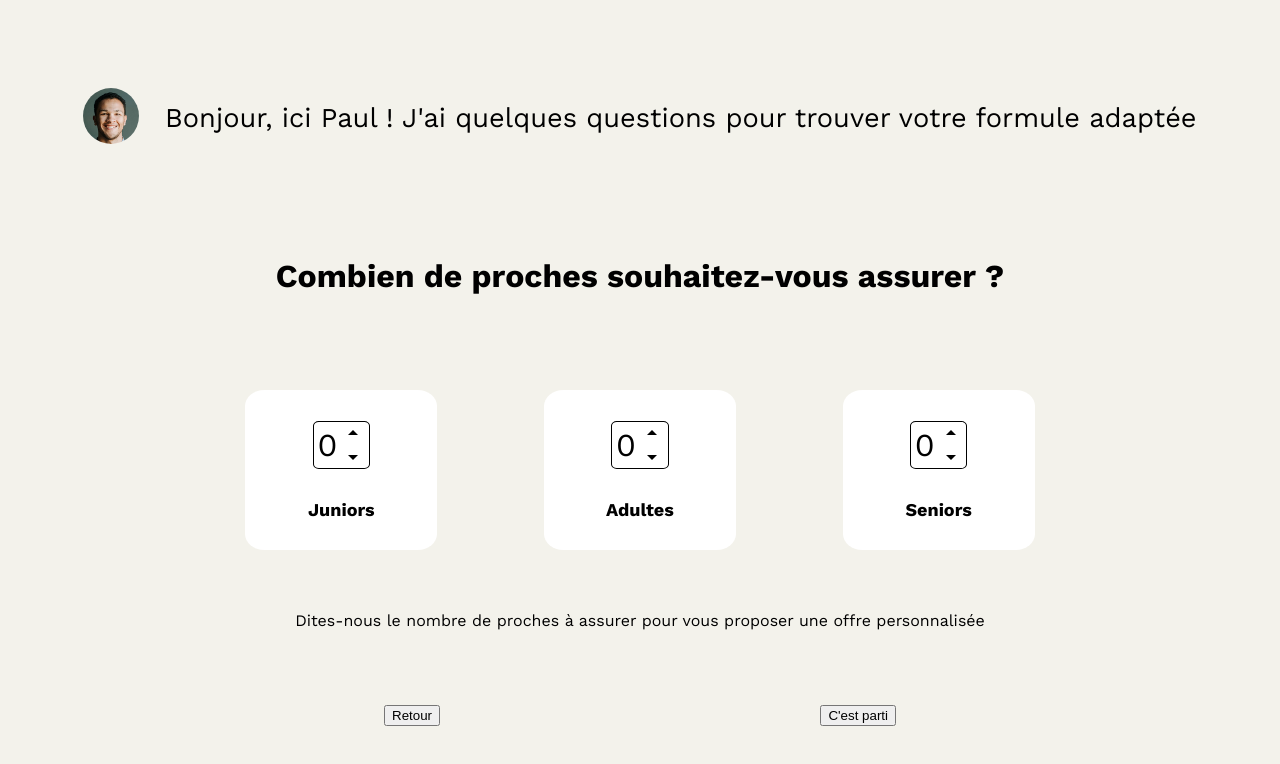
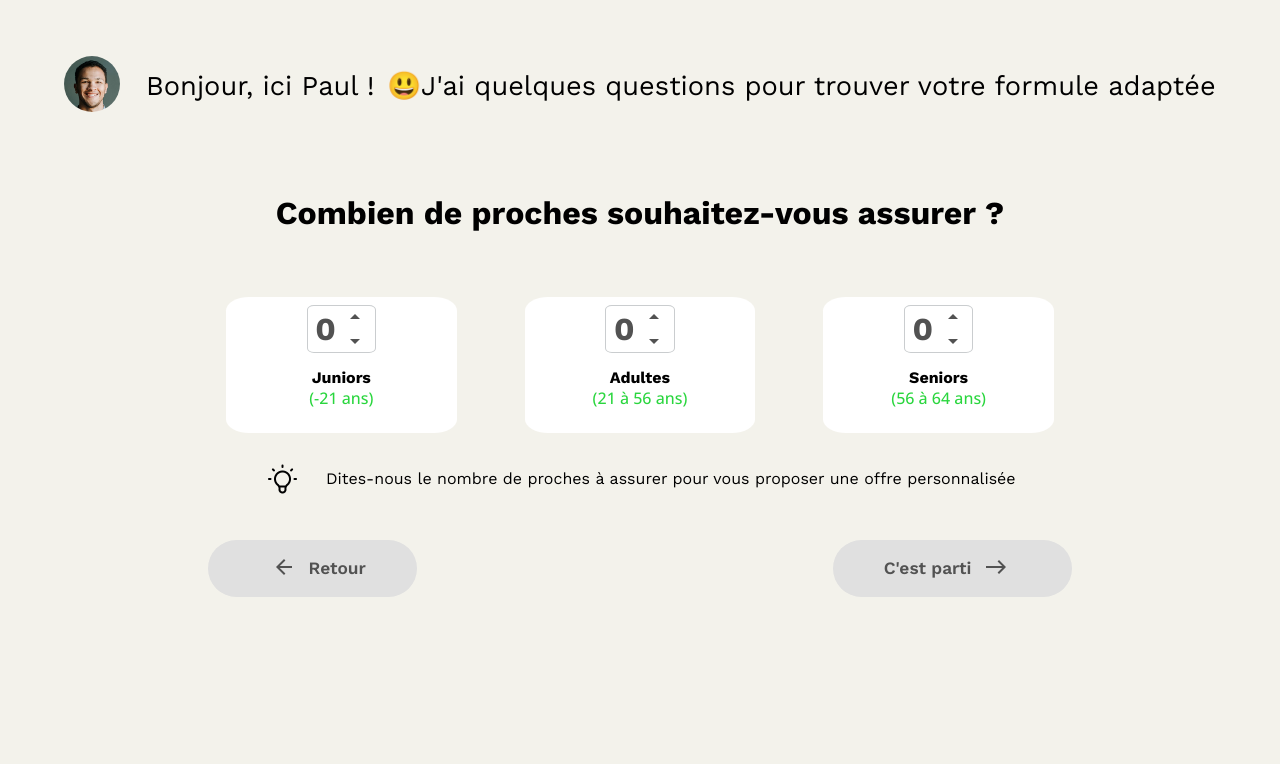
Before and after one commit to WildCodeSchool/paris-0921-project3-my-singa-assurance, a React (Vite) app: page /offer in a window 1280 px wide. Shown: the top 764 px of the page. Built offline with nearby package versions, Linux system fonts and the light colour scheme.

Commit message:
style update the offer page CSS

```diff
--- a/src/components/Offer.jsx
+++ b/src/components/Offer.jsx
@@ -3,10 +3,19 @@ import React, { useState } from 'react';
 import portrait from '../assets/portraitRecipient.png';
 import ArrowDropUpIcon from '@material-ui/icons/ArrowDropUp';
 import ArrowDropDownIcon from '@material-ui/icons/ArrowDropDown';
+import lightbulb from '../assets/lightBulb.png';
+import ArrowBackOutlinedIconLeft from '@material-ui/icons/ArrowBackOutlined';
+import ArrowEastIcon from '@mui/icons-material/East';
 
 import style from './style/Offer.module.scss';
 
 function Offer() {
+  const Emoji = (props) => (
+    <span className={style.emojiHandright} role="img" aria-label={props.label ? props.label : ''} aria-hidden={props.label ? 'false' : 'true'}>
+      {props.symbol}
+    </span>
+  );
+
   const [juniorCount, setJuniorCount] = useState(0);
   const [adultCount, setAdultCount] = useState(0);
   const [seniorCount, setSeniorCount] = useState(0);
@@ -70,7 +79,9 @@ function Offer() {
           <img src={portrait} alt="user" className={style.RecipientLocationPortrait} />
         </div>
         <div className={style.RecipientLocationTextTitle}>
-          <h3 className={style.RecipientLocationPresentation}>Bonjour, ici Paul ! J&apos;ai quelques questions pour trouver votre formule adaptée</h3>
+          <h3 className={style.RecipientLocationPresentation}>
+            Bonjour, ici Paul !<Emoji label="smiling face" symbol="😃" /> J&apos;ai quelques questions pour trouver votre formule adaptée
+          </h3>
         </div>
       </div>
       <h1>Combien de proches souhaitez-vous assurer ?</h1>
@@ -85,6 +96,7 @@ function Offer() {
               </div>
             </div>
             <div className={style.ageCounterTitle}>Juniors</div>
+            <p className={style.ageCounterText}>(-21 ans)</p>
           </div>
           <div className={style.ageCounterMainContainer}>
             <div className={style.ageCounter}>
@@ -95,6 +107,7 @@ function Offer() {
               </div>
             </div>
             <div className={style.ageCounterTitle}>Adultes</div>
+            <p className={style.ageCounterText}>(21 à 56 ans)</p>
           </div>
           <div className={style.ageCounterMainContainer}>
             <div className={style.ageCounter}>
@@ -105,13 +118,29 @@ function Offer() {
               </div>
             </div>
             <div className={style.ageCounterTitle}>Seniors</div>
+            <p className={style.ageCounterText}>(56 à 64 ans)</p>
           </div>
         </div>
-        <div>Dites-nous le nombre de proches à assurer pour vous proposer une offre personnalisée</div>
+        <div className={style.CountertextBulb}>
+          <div className={style.RecipientLocationIconLightBulbMain}>
+            <img src={lightbulb} alt="idea" className={style.CounterIconLightBulb} />
+          </div>
+          <div className={style.ageCounterTextbulb}>Dites-nous le nombre de proches à assurer pour vous proposer une offre personnalisée</div>
+        </div>
       </div>
-      <div className={style.offerBtn}>
-        <button>Retour</button>
-        <button>C&apos;est parti</button>
+      <div className={style.CounterOfferBtn}>
+        <button className={style.AgeCounterDirectionButton}>
+          <div className={style.AgeCounterDirectionIconArrow}>
+            <ArrowBackOutlinedIconLeft className={style.AgeCounterDirectionIconArrowleft} />
+          </div>
+          <p className={style.AgeCounterDirectionButtonText}>Retour</p>
+        </button>
+        <button className={style.AgeCounterDirectionButton}>
+          <p className={style.AgeCounterDirectionButtonText}>C&apos;est parti</p>
+          <div className={style.AgeCounterDirectionIconArrow}>
+            <ArrowEastIcon className={style.AgeCounterDirectionIconArrowright} />
+          </div>
+        </button>
       </div>
     </div>
   );
--- a/src/components/style/Offer.module.scss
+++ b/src/components/style/Offer.module.scss
@@ -1,9 +1,12 @@
+@import url('https://fonts.googleapis.com/css2?family=Work+Sans:wght@600&display=swap');
+@import url('https://fonts.googleapis.com/css2?family=Open+Sans:wght@500&display=swap');
+
 .mainOfferContainer {
   display: flex;
   flex-direction: column;
   align-items: center;
   font-family: 'Work Sans', sans-serif;
-  height: 100vh;
+  height: 80vh;
   justify-content: space-evenly;
   .RecipientLocationTitle {
     display: flex;
@@ -34,32 +37,34 @@
     flex-direction: column;
     justify-content: space-between;
     align-items: center;
-    height: 30vh;
+    height: 25vh;
     .countersContainer {
       font-size: xx-large;
       display: flex;
       justify-content: space-around;
       width: 70vw;
       .ageCounterMainContainer {
+        display: flex;
+        flex-direction: column;
         background-color: white;
-        width: 15vw;
         border-radius: 10%;
         overflow: hidden;
-        height: 20vh;
-        display: flex;
-        flex-direction: column;
+        height: 17vh;
+        width: 18vw;
         justify-content: space-evenly;
         align-items: center;
         .ageCounter {
-          background-color: inherit;
+          display: flex;
           width: 30%;
-          border: solid black 1px;
+          border: solid #cacdcf 1px;
           border-radius: inherit;
           overflow: hidden;
-          display: flex;
           height: 6vh;
           justify-content: space-evenly;
           align-items: center;
+          font-family: 'work sans', sans-serif;
+          font-weight: 700;
+          color: #525252;
           .arrowBtn {
             display: flex;
             flex-direction: column;
@@ -68,17 +73,68 @@
             background-color: inherit;
           }
         }
-        .ageCounterTitle {
-          font-weight: bold;
-          font-size: large;
-          background-color: inherit;
-        }
       }
     }
   }
-  .offerBtn {
-    display: flex;
-    justify-content: space-between;
-    width: 40vw;
+
+  .ageCounterTitle {
+    font-weight: 700;
+    font-size: 0.5em;
+    font-family: 'work sans', sans-serif;
+    background-color: inherit;
+    margin-top: 1vh;
+    margin-bottom: -3vh;
+  }
+  .ageCounterText {
+    font-weight: 200;
+    font-size: 0.5em;
+    font-family: 'Open Sans', sans-serif;
+    color: #2ad63e;
   }
 }
+
+.CountertextBulb {
+  display: flex;
+  justify-content: space-around;
+  align-items: center;
+}
+
+.CounterIconLightBulb {
+  width: 36px;
+  margin-right: 2vw;
+  align-items: center;
+  display: flex;
+}
+
+.CounterOfferBtn {
+  display: flex;
+  justify-content: space-around;
+  width: 100%;
+}
+
+.AgeCounterDirectionButton {
+  align-items: center;
+  background-color: #e0e0e0;
+  display: flex;
+  border: none;
+  border-radius: 84px;
+  padding-right: 4vw;
+  padding-left: 4vw;
+}
+.AgeCounterDirectionIconArrow {
+  margin-right: 1vw;
+  margin-left: 1vw;
+  background: none;
+  color: #525252;
+}
+
+.AgeCounterDirectionButtonText {
+  color: #525252;
+  background: none;
+  font-family: 'work sans', sans-serif;
+  font-weight: 600;
+  font-size: 1.3em;
+}
+.AgeCounterDirectionIconArrow {
+  background: none;
+}
--- a/src/components/style/RecipientLocation.module.scss
+++ b/src/components/style/RecipientLocation.module.scss
@@ -88,12 +88,12 @@
     border: none;
     border-radius: 84px;
     margin: 2vh;
-    padding: 2vh;
     padding-right: 4vw;
     padding-left: 4vw;
   }
   .RecipientLocationIcon {
     margin-right: 2vw;
+    color: #525252;
     background: none;
   }
 
```
